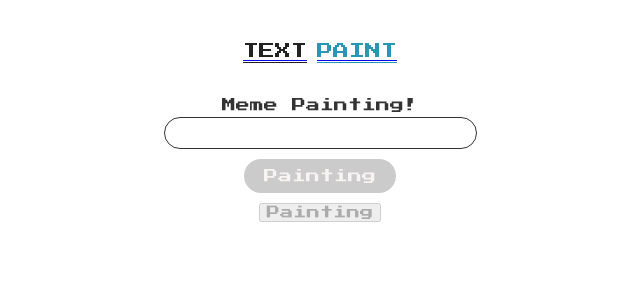
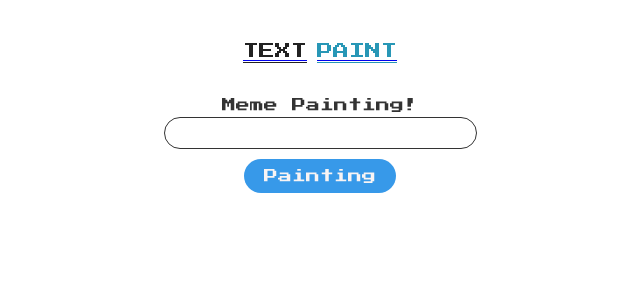
Before and after one commit to bcyunbi/meme-openai, a Next.js app: page /paint in a window 1280 px wide. Shown: the top 300 px of the page, without its empty margins (320-960 px from the left). Built offline with nearby package versions, Linux system fonts and the light colour scheme.

Commit message:
remove: test button

```diff
--- a/pages/paint.js
+++ b/pages/paint.js
@@ -31,10 +31,7 @@ export default function MyPage() {
       <div>Meme Painting!</div>
       <form className='form' disabled={true} onSubmit={handleSubmit}>
         <input className='prompt-field' type='text' onChange={handleChange} />
-        <button className='prompt-button' disabled={true}>
-          Painting
-        </button>
-        <button disabled={true}>
+        <button className='prompt-button' disabled={isLoading}>
           Painting
         </button>
       </form>
```
